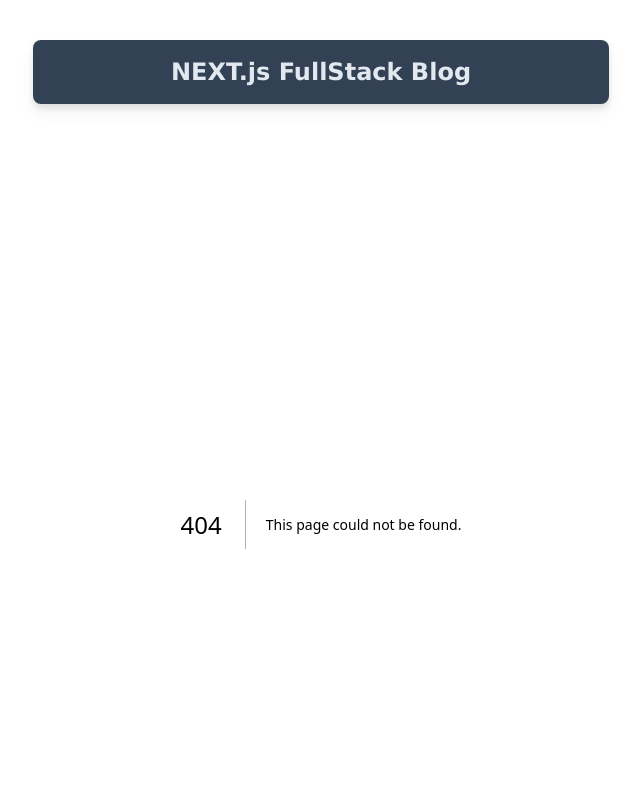
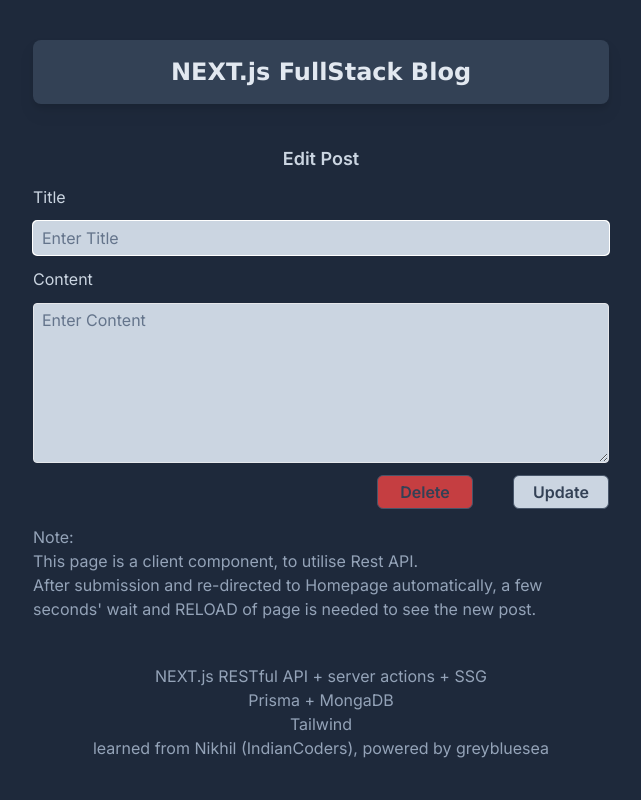
Before and after one commit to greybluesea/nextjs-fullstack-blog, a Next.js app: page /post/edit/1 in a window 1280 px wide. Before the commit this address had no page. Shown: the top 800 px of the page, without its empty margins (319-960 px from the left). Built offline with nearby package versions, Linux system fonts and the light colour scheme; no server answers; the database is empty.

Commit message:
updating works well

```diff
--- a/app/page.tsx
+++ b/app/page.tsx
@@ -4,7 +4,7 @@ import Post from "./components/Post";
 
 async function fetchPosts() {
   const res = await fetch("http://localhost:3000/api/post", {
-    next: { revalidate: 60 },
+    next: { revalidate: 10 },
   });
 
   const data = await res.json();
--- a/app/post/add/page.tsx
+++ b/app/post/add/page.tsx
@@ -22,7 +22,7 @@ async function addNew(data: FormData) {
   }
 }
 
-const AddPost = () => {
+const AddPostPage = () => {
   return (
     <>
       <form action={addNew} className="flex gap-3 flex-col  ">
@@ -48,14 +48,13 @@ const AddPost = () => {
       <ul className="flex mt-4  flex-col  text-slate-400">
         <li>Note:</li>
         <li>This page is a server component, using server actions.</li>
-        <li>After submission and re-directed to Homepage automatically,</li>
         <li>
-          a few seconds' wait and reloading of page is needed to see the new
-          post.
+          After submission and re-directed to Homepage automatically, a few
+          seconds' wait and reloading of page may be needed to see the new post.
         </li>
       </ul>
     </>
   );
 };
 
-export default AddPost;
+export default AddPostPage;
--- /dev/null
+++ b/app/post/edit/[id]/page.tsx
@@ -0,0 +1,110 @@
+"use client";
+
+import { redirect } from "next/navigation";
+import React, { useEffect, useRef } from "react";
+import toast, { Toaster } from "react-hot-toast";
+import { useRouter } from "next/navigation";
+
+async function fetchPost(id: string) {
+  const res = await fetch(`http://localhost:3000/api/post/${id}`);
+  const data = await res.json();
+  return data.post;
+}
+
+async function updatePost(post: Partial<Post>) {
+  await fetch(`http://localhost:3000/api/post/${post.id}`, {
+    method: "PUT",
+    body: JSON.stringify({
+      ...post,
+      date: new Date(),
+    }),
+  });
+  /*  redirect("/"); */
+}
+
+const EditPostPage = ({ params: { id } }: { params: { id: string } }) => {
+  const router = useRouter();
+  const refTitle = useRef<HTMLInputElement | null>(null);
+  const refDescription = useRef<HTMLTextAreaElement | null>(null);
+
+  useEffect(() => {
+    fetchPost(id)
+      .then((postData) => {
+        const post: Post = postData;
+        if (refTitle.current && refDescription.current) {
+          refTitle.current.value = post.title;
+          refDescription.current.value = post.description;
+        }
+      })
+      .catch((err) => console.log(err));
+  }, []);
+
+  /* const post: Post = await fetchPost(id); */
+
+  const handleSubmit = async (e: React.FormEvent) => {
+    e.preventDefault();
+    /* toast.loading("Updating Post ", { id: "1" }); */
+    toast.promise(
+      updatePost({
+        id,
+        title: refTitle.current!.value,
+        description: refDescription.current!.value,
+      }),
+      {
+        loading: "Updating Post",
+        success: <b>Post Updated</b>,
+        error: <b>Could not update.</b>,
+      }
+    );
+    /* toast.success("Post Updated ", { id: "1" }); */
+
+    setTimeout(() => {
+      router.push("/");
+    }, 7000);
+  };
+
+  return (
+    <>
+      <form onSubmit={handleSubmit} className="flex gap-3 flex-col  ">
+        <Toaster />
+        <h2 className="text-slate-300 font-semibold text-lg text-center">
+          Edit Post
+        </h2>
+        <label className="text-slate-300 align-text-bottom">Title</label>
+        <input
+          type="text"
+          placeholder="Enter Title"
+          name="title"
+          ref={refTitle}
+          className="border placeholder-slate-500 bg-slate-300 rounded px-2 py-1 outline-slate-300 focus-within:border-slate-100"
+          autoFocus
+          /*  defaultValue={post.title} */
+        />
+        <label className="text-slate-300 align-text-bottom">Content</label>
+        <textarea
+          name="description"
+          ref={refDescription}
+          placeholder="Enter Content"
+          /*   defaultValue={post.description} */
+          className="h-40 placeholder-slate-500  border bg-slate-300 rounded px-2 py-1 outline-slate-300 focus-within:border-slate-100 focus-within:ring-offset-5"
+        />
+        <div className="ml-auto space-x-10">
+          <button className="btn-or-link w-24 bg-red-500/80 ">Delete</button>
+          <button className="btn-or-link w-24 " type="submit">
+            Update
+          </button>
+        </div>
+      </form>
+      <ul className="flex mt-4  flex-col  text-slate-400">
+        <li>Note:</li>
+        <li>This page is a client component, to utilise Rest API.</li>
+        <li>
+          After submission and re-directed to Homepage automatically, a few
+          seconds' wait and RELOAD of page is needed to see the new post.
+        </li>
+      </ul>
+    </>
+  );
+};
+
+export default EditPostPage;
--- a/package.json
+++ b/package.json
@@ -20,6 +20,7 @@
     "postcss": "8.4.24",
     "react": "18.2.0",
     "react-dom": "18.2.0",
+    "react-hot-toast": "^2.4.1",
     "tailwindcss": "3.3.2",
     "typescript": "5.1.3"
   },
```
Also changed, not shown: 1 other file (tests, documents, lock files or other folders).
